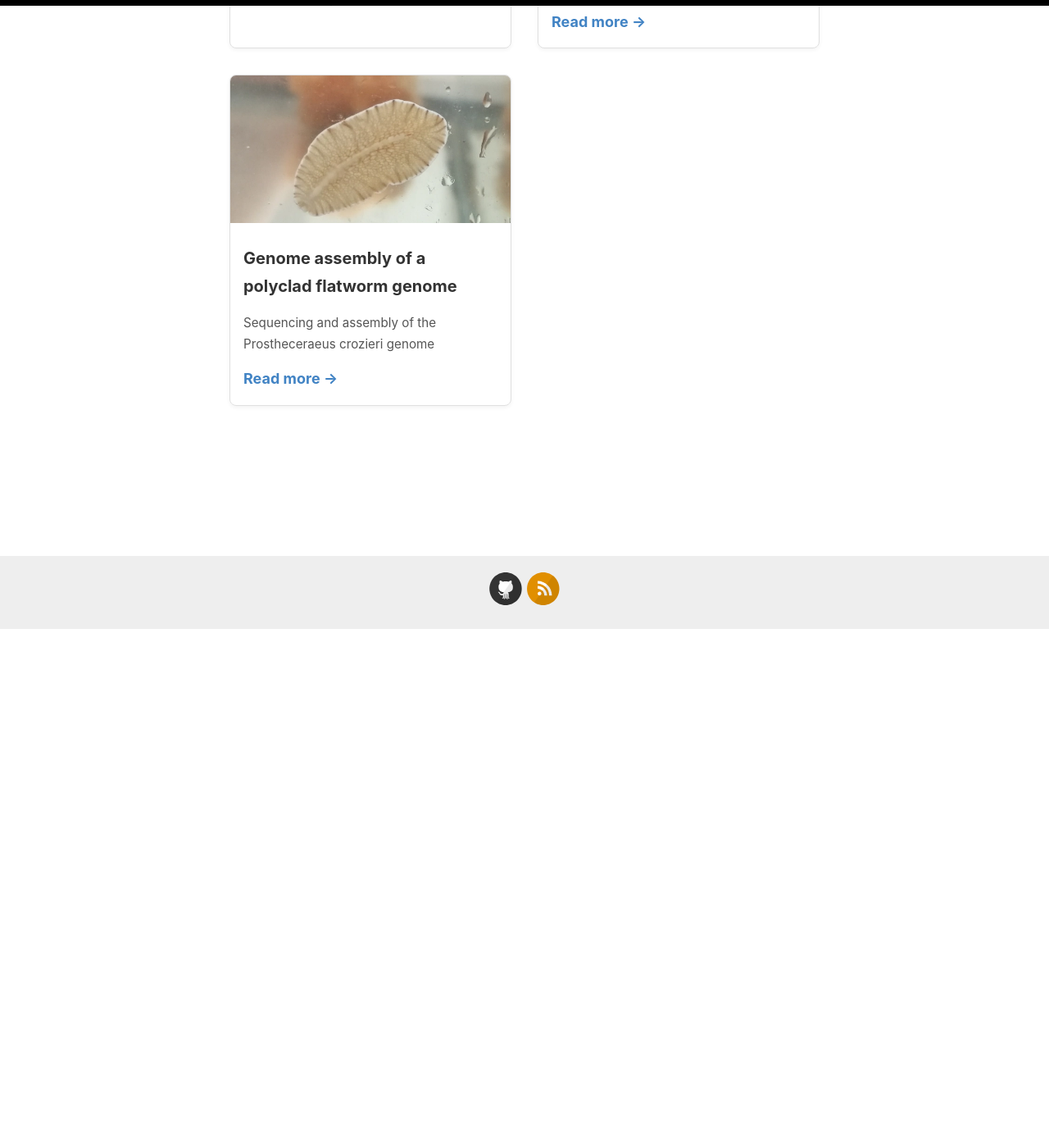
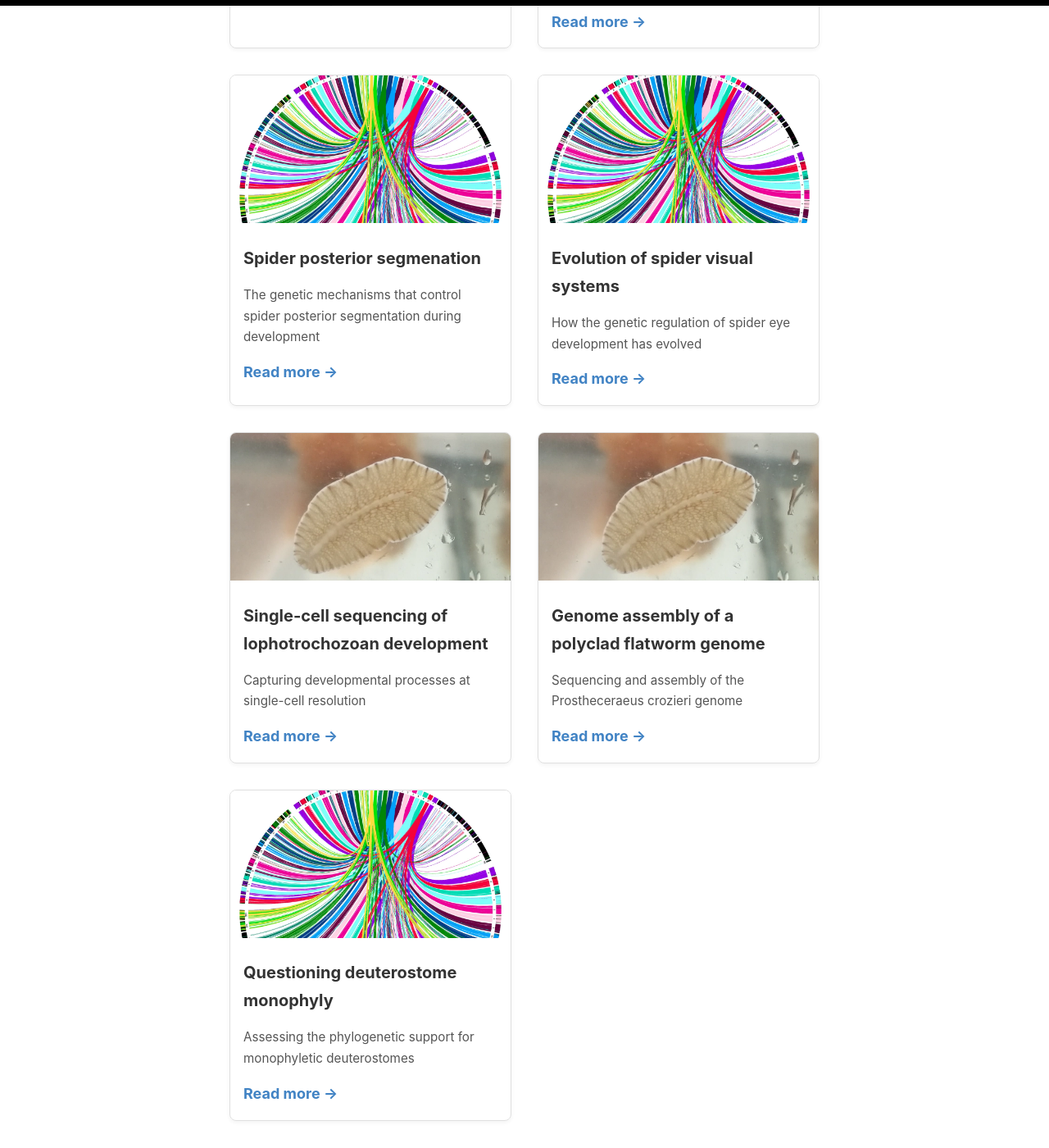
Before and after one commit to djleite/djleite.github.io, a Jekyll site: the page built from _pages/projects.md, in a window 1280 px wide and 1400 px high, scrolled down 633 px. Shown: the whole window at 82% size. Built offline with Jekyll 4.4.1, drawn with Linux system fonts in a browser that asks for light colours.

Commit message:
update posts

```diff
--- /dev/null
+++ b/_posts/2025-05-01-deuterostomes.md
@@ -0,0 +1,13 @@
+---
+title: Questioning deuterostome monophyly
+date: 2024-11-01
+tags:
+image: /images/spider-wgd.webp
+excerpt: Assessing the phylogenetic support for monophyletic deuterostomes
+---
+
+## Background
+
+## tests
+
+## impact
--- /dev/null
+++ b/_posts/2025-05-01-lopho-single-cell.md
@@ -0,0 +1,9 @@
+---
+title: Single-cell sequencing of lophotrochozoan development
+date: 2024-11-01
+tags: [featured]
+image: /images/flatworm.webp
+excerpt: Capturing developmental processes at single-cell resolution
+---
+
+## Background
--- /dev/null
+++ b/_posts/2025-05-01-spider-eyes.md
@@ -0,0 +1,9 @@
+---
+title: Evolution of spider visual systems
+date: 2024-11-01
+tags: [featured]
+image: /images/spider-wgd.webp
+excerpt: How the genetic regulation of spider eye development has evolved
+---
+
+## Background
--- /dev/null
+++ b/_posts/2025-05-01-spider-segmentation.md
@@ -0,0 +1,9 @@
+---
+title: Spider posterior segmenation
+date: 2024-11-01
+tags: [featured]
+image: /images/spider-wgd.webp
+excerpt: The genetic mechanisms that control spider posterior segmentation during development
+---
+
+## Background
--- a/_posts/2025-05-01-spider-wgd.md
+++ b/_posts/2025-05-01-spider-wgd.md
@@ -12,14 +12,16 @@ excerpt: Impact of genome evolution in chelicerate lineages with whole genome du
 2017 schwager
 
 ## Homeobox genes
-2018 leite
-2023 madda
+- 2018 leite
+- 2023 madda
+- 2024 leite single cell - show homeobox changes
 
 ## microRNAs
-2016 leite
+- 2016 leite
 
 ## Sox genes
-2018a, 2018b Pease
+- 2018a, 2018b Pease
+- link to segmentation
 
 ## Synteny
 2023 madda
```
